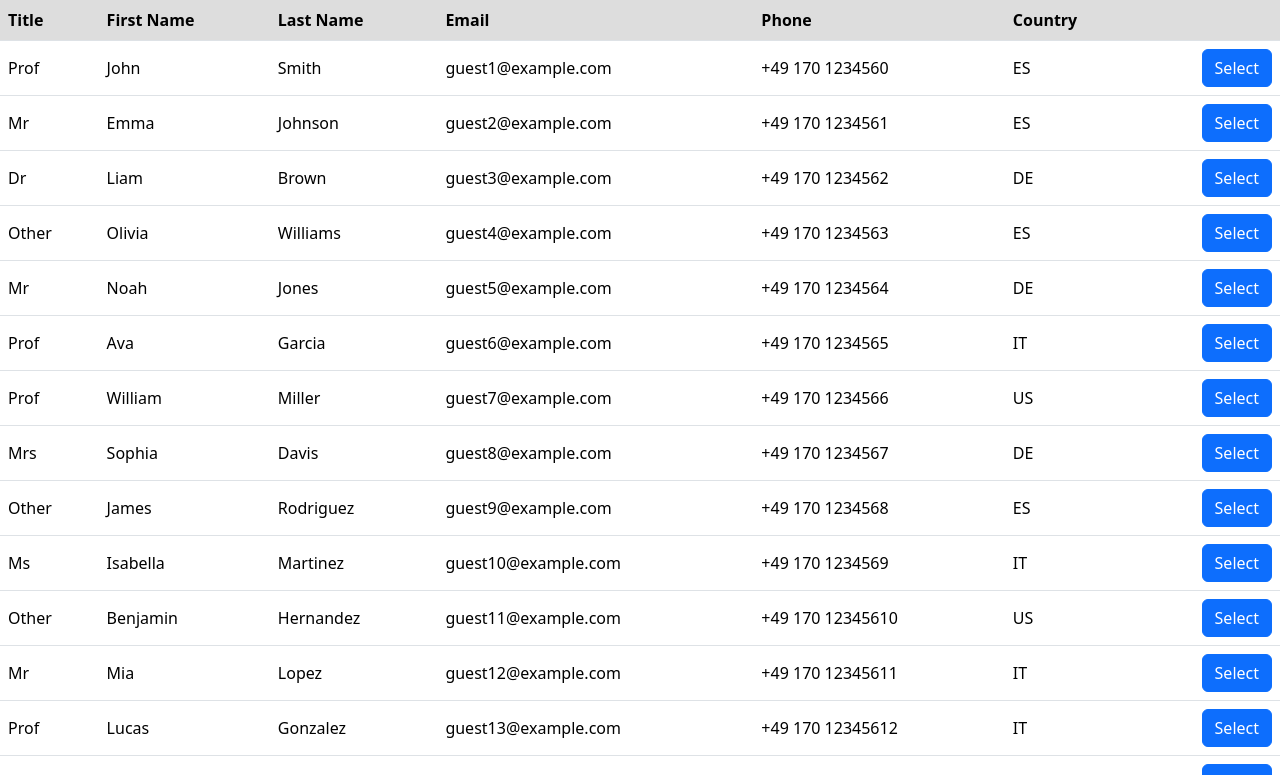
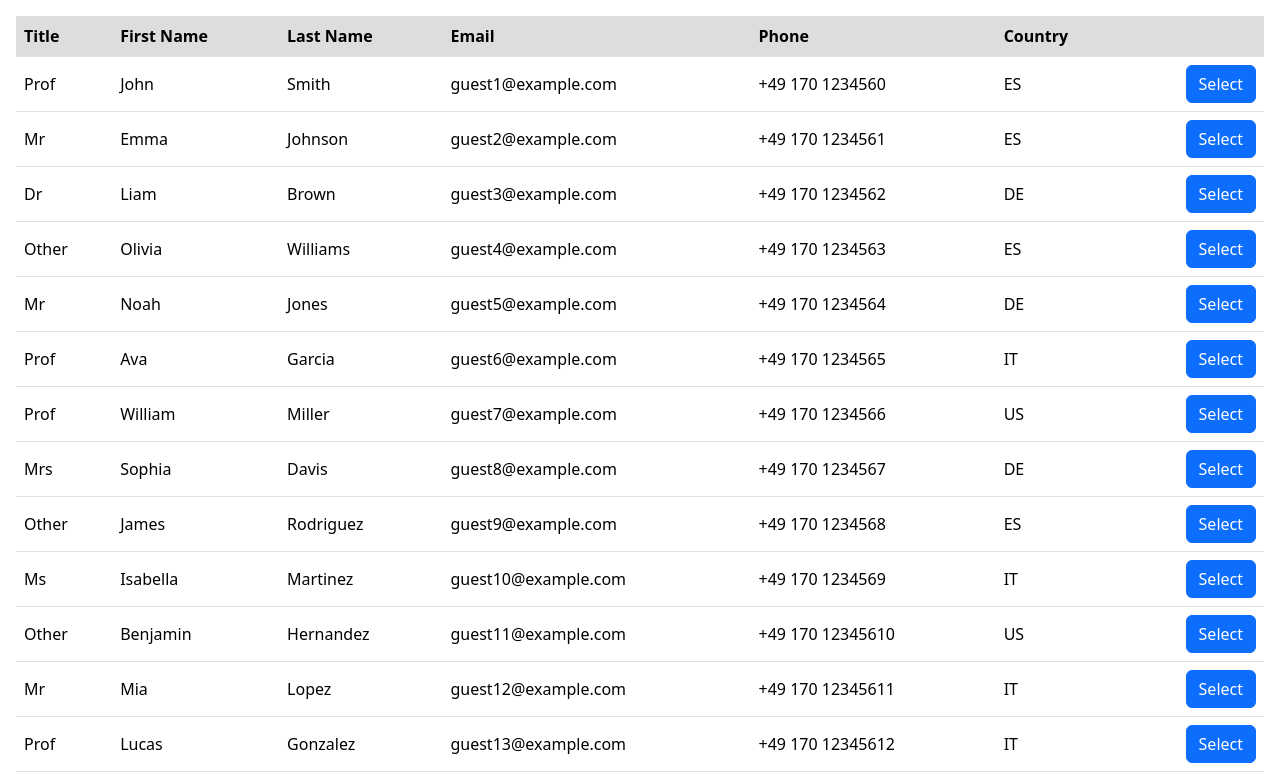
Before and after one commit to yurakis/user-list-mock-1, a plain HTML site: page index.html in a window 1280 px wide. Shown: the top 775 px of the page. Drawn offline with nearby package versions, Linux system fonts and the light colour scheme.

Commit message:
Update index.html

```diff
--- a/index.html
+++ b/index.html
@@ -6,7 +6,7 @@
   <title>Guest List</title>
   <link href="https://cdn.jsdelivr.net/npm/bootstrap@5.3.3/dist/css/bootstrap.min.css" rel="stylesheet" integrity="sha384-QWTKZyjpPEjISv5WaRU9OFeRpok6YctnYmDr5pNlyT2bRjXh0JMhjY6hW+ALEwIH" crossorigin="anonymous">
 </head>
-<body>
+<body style="padding: 1rem">
 <table id="guestTable" class="table">
   <thead>
   <tr>
```
